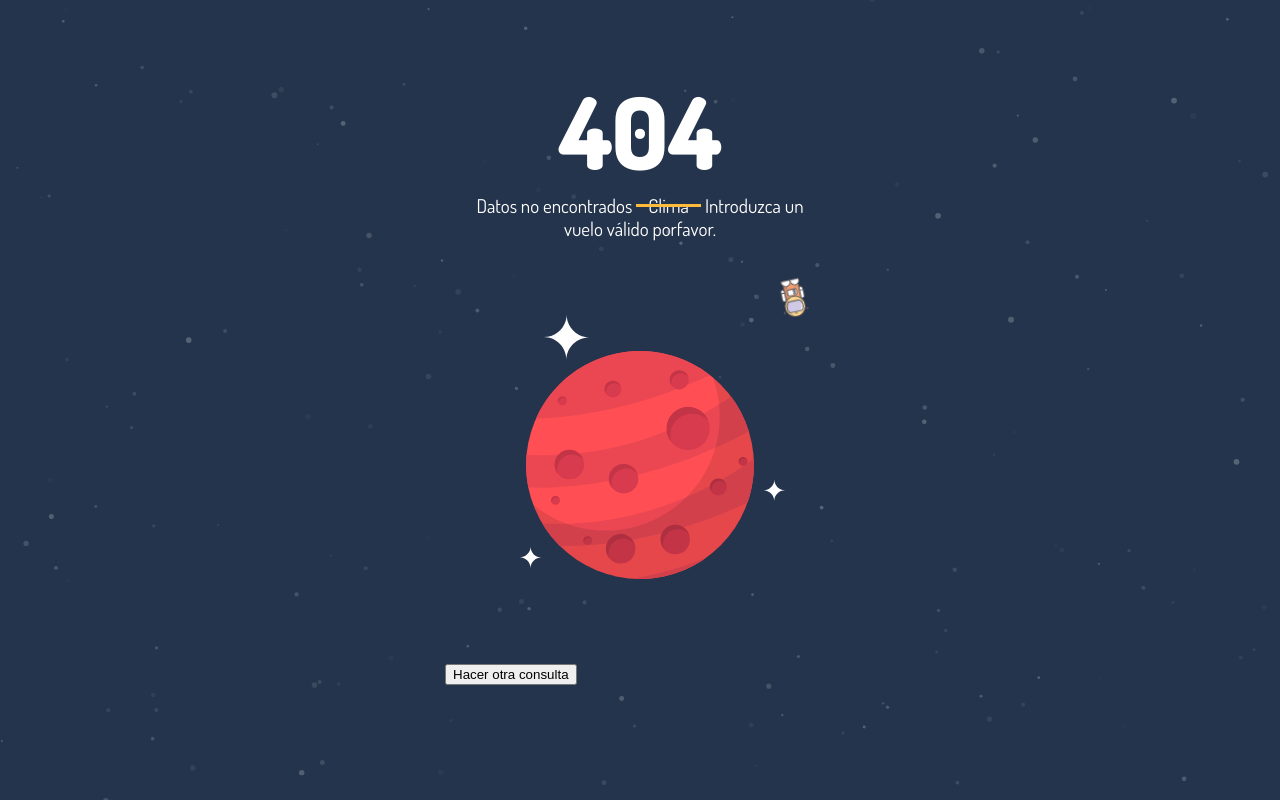
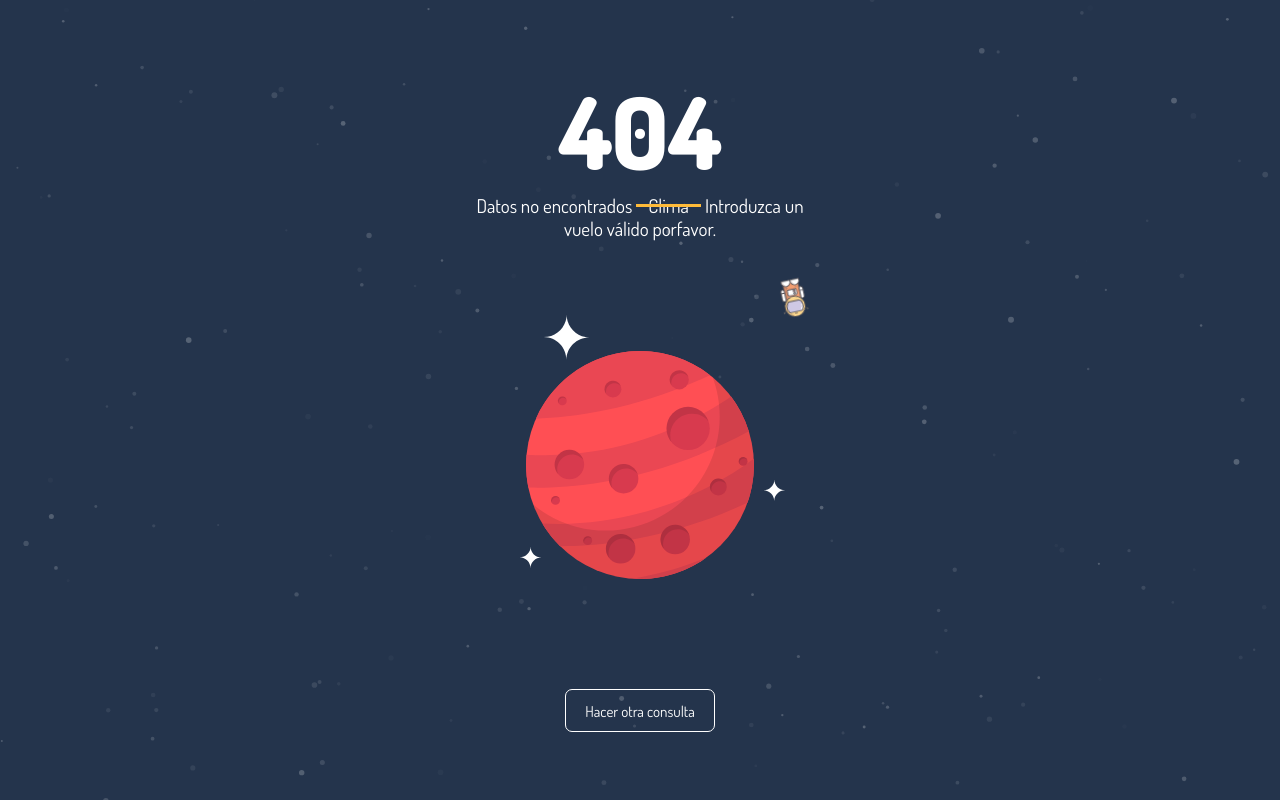
Before and after one commit to JuanSosaCiencias/MyP_Proyecto01, a Flask app: template templates/404.html in a window 1280 px wide. Run offline with Flask 2, Linux system fonts and the light colour scheme; the template is opened without the code that fills it, so the values that code supplies are empty; some libraries are stand-ins or nearby versions.

Commit message:
Hot-fix-boton-error-404-link-presentacion

```diff
--- a/templates/404.html
+++ b/templates/404.html
@@ -19,7 +19,7 @@ consultada: 23 de septiembre 2023 -->
         <img id="astronaut" src="../../static/img/astronaut.svg" />
         <img id="planet" src="../../static/img/planet.svg" />
         <form action="{{ url_for('index') }}" method="get">
-            <button type="submit" class="btn btn-lg fs-1 fondoTexto">
+            <button type="submit" class="denied__link">
                 Hacer otra consulta
             </button>
         </form>
```
Also changed, not shown: Presentacion.md (+1 -1 lines).
